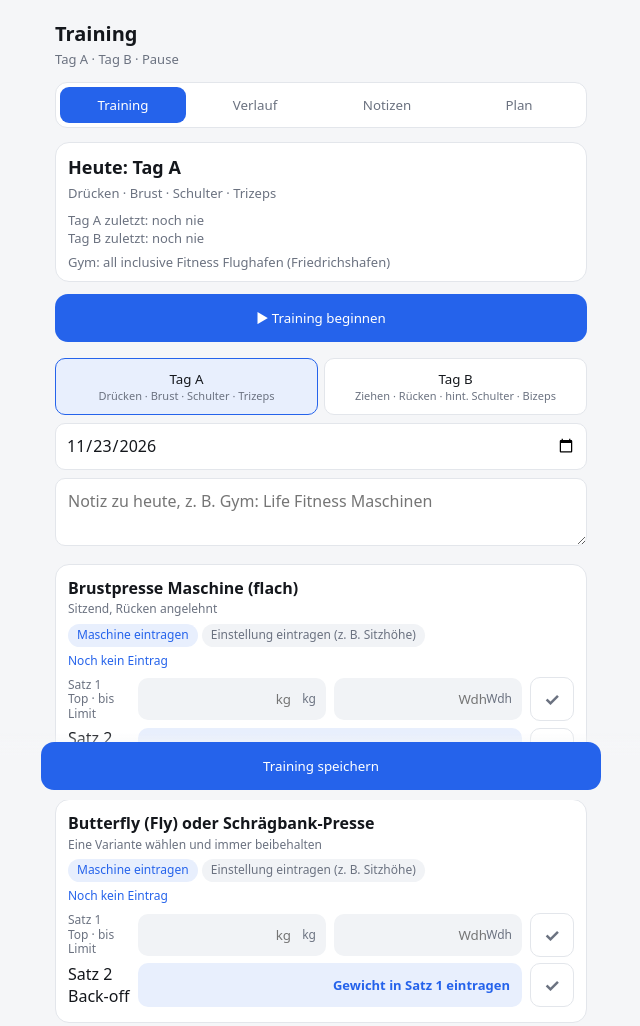
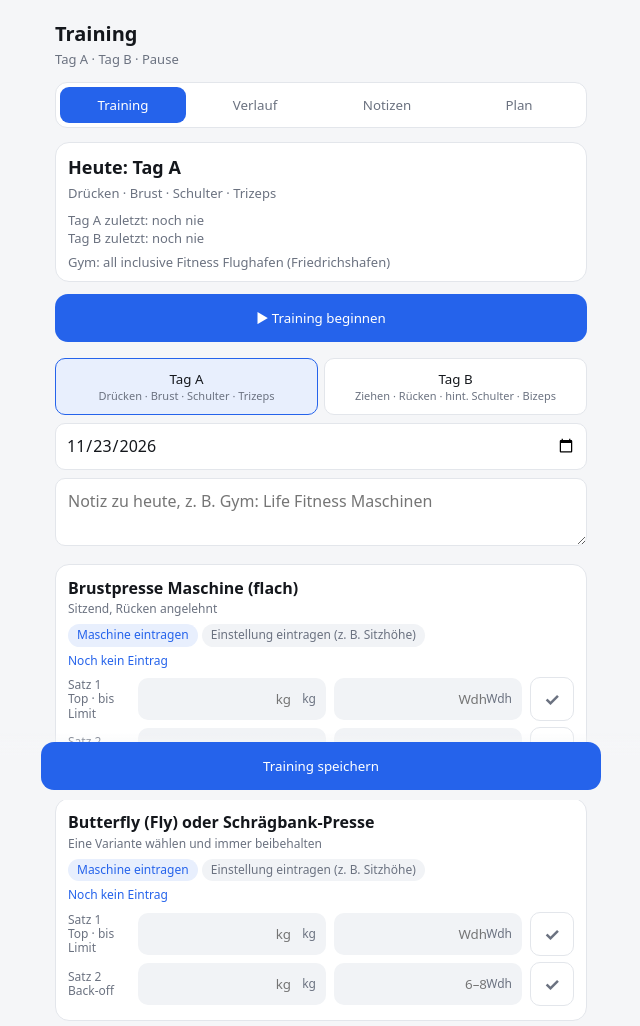
Before and after one commit to 2vb5zrktkj-cmd/Sport-log-, a plain HTML site: page index.html in a window 1280 px wide. Shown: the top 1026 px of the page, without its empty margins (319-959 px from the left). Drawn offline with Linux system fonts and the light colour scheme.

Commit message:
Back-off-Gewicht und Wdh anpassbar, wird mit gespeichert
Co-Authored-By: Claude Sonnet 5.5 <noreply@anthropic.com>
Claude-Session: https://claude.ai/code/session_01BuUhPxnFdva8pQqGBGarXw

```diff
--- a/index.html
+++ b/index.html
@@ -40,8 +40,6 @@ input[type=date]{padding:10px;border-radius:10px;border:1px solid var(--line);ba
 .last{font-size:12px;margin-top:6px;color:var(--acc)}
 .sets{margin-top:8px}
 .set{display:grid;grid-template-columns:62px 1fr 1fr 44px;gap:8px;align-items:center;margin-top:6px}
-.bo{display:grid;grid-template-columns:62px 1fr 44px;gap:8px;align-items:center;margin-top:6px}
-.bo.done .bov{opacity:.55}
 .bov{padding:10px 12px;border-radius:10px;background:var(--accsoft);color:var(--acc);font-weight:700;font-size:17px;text-align:right;min-height:44px;display:flex;align-items:center;justify-content:flex-end}
 .bov small{font-weight:500;font-size:12px;margin-left:6px;opacity:.8}
 .bohint{font-size:12px;color:var(--mute);margin-top:4px;min-height:0}
@@ -322,7 +320,7 @@ function renderForm(){
     const last=lastFor(e.id,id);
     const lastTxt=last?`Letztes Mal (${fmtDate(last.date)}): `+last.entries[e.id].map(s=>`${fmtKg(num(s.kg)||0)} × ${s.reps||"–"}`).join(" · "):"Noch kein Eintrag";
     const vals=(draft&&draft[e.id])||(cur&&cur.entries&&cur.entries[e.id])||[];
-    const v=vals[0]||{};
+    const v=vals[0]||{}, b=vals[1]||{};
     const ph=(last&&last.entries[e.id][0])||{};
     const rows=`<div class="set" data-ex="${e.id}" data-i="0">
         <div class="lbl">Satz 1<br>Top · bis Limit</div>
@@ -330,9 +328,10 @@ function renderForm(){
         <label><input inputmode="numeric" data-f="reps" value="${v.reps??""}" placeholder="${ph.reps??"Wdh"}"><span>Wdh</span></label>
         <button class="chk" type="button" aria-label="Satz fertig">✓</button>
       </div>
-      <div class="bo">
+      <div class="set bo" data-ex="${e.id}" data-i="1">
         <div class="lbl">Satz 2<br>Back-off</div>
-        <div class="bov" data-bov>–</div>
+        <label><input inputmode="decimal" data-f="kg" data-bokg value="${b.kg??""}" placeholder="kg"><span>kg</span></label>
+        <label><input inputmode="numeric" data-f="reps" value="${b.reps??""}" placeholder="6–8"><span>Wdh</span></label>
         <button class="chk" type="button" aria-label="Back-off fertig">✓</button>
       </div>
       <div class="bohint" data-boh></div>`;
@@ -345,7 +344,7 @@ function renderForm(){
     </div>`;
   }).join("")+'<div id="addExBox"><button class="btn2" id="addEx" style="margin:12px 0 0;color:var(--acc)">+ Übung hinzufügen</button></div>';
   $("#form").querySelectorAll("input").forEach(i=>i.addEventListener("input",()=>{dirty=true;resetSaveBtn()}));
-  $("#form").querySelectorAll(".card").forEach(updBo);
+  $("#form").querySelectorAll(".card").forEach(c=>updBo(c));
   $("#form").querySelectorAll("[data-add]").forEach(b=>b.onclick=()=>{
     const card=b.closest(".card"),sets=card.querySelector(".sets"),i=sets.children.length;
     const div=document.createElement("div");div.className="set";div.dataset.ex=b.dataset.add;div.dataset.i=i;
@@ -491,24 +490,27 @@ $("#form").addEventListener("click",e=>{
 });
 
 /* ---------- Back-off ---------- */
-function updBo(card){
-  const kg=num(card.querySelector('[data-f="kg"]').value), reps=num(card.querySelector('[data-f="reps"]').value);
-  const bov=card.querySelector("[data-bov]"), boh=card.querySelector("[data-boh]");
-  if(kg==null||kg<=0){bov.textContent="Gewicht in Satz 1 eintragen";bov.style.fontSize="13px";boh.textContent="";return}
+function updBo(card,fromBo){
+  const kg=num(card.querySelector('.set[data-i="0"] [data-f="kg"]').value), reps=num(card.querySelector('.set[data-i="0"] [data-f="reps"]').value);
+  const bi=card.querySelector("[data-bokg]"), boh=card.querySelector("[data-boh]");
+  if(fromBo)return;
+  if(kg==null||kg<=0){bi.placeholder="kg";boh.textContent="";bi.dataset.sug="";return}
   const r=(reps!=null&&reps>=1)?Math.min(reps,15):5;       // ohne Wdh: Annahme 5
   const rm=kg*(1+r/30);                                     // geschätztes 1RM (Epley)
   const r2=x=>Math.round(x/2.5)*2.5;
-  // Back-off: Gewicht für ~7 Wdh, minus ~10 % Ermüdung, zwischen 60 % und 100 % des Top-Gewichts
+  // Vorschlag: Gewicht für ~7 Wdh, minus ~10 % Ermüdung, zwischen 60 % und 100 % des Top-Gewichts
   const bo=Math.max(2.5,r2(Math.min(kg,Math.max(kg*0.6,rm/(1+7/30)*0.9))));
-  bov.style.fontSize="";
-  bov.innerHTML=`${fmtKg(bo)} kg<small>× 6–8 Wdh</small>`;
-  if(reps==null||reps<1){boh.textContent="Wdh eintragen, dann passt sich der Back-off an.";return}
-  const nxt=r2(rm/(1+5/30));
-  boh.textContent=nxt>kg?`Top-Satz war leicht: nächstes Mal ca. ${fmtKg(nxt)} kg für 4–6 Wdh.`
-    :nxt<kg?`Top-Satz war schwer: nächstes Mal ca. ${fmtKg(nxt)} kg für 4–6 Wdh.`
-    :"Gewicht passt, nächstes Mal halten (bei 6 Wdh steigern).";
+  bi.placeholder=fmtKg(bo);bi.dataset.sug=bo;
+  let t=`Back-off-Vorschlag: ${fmtKg(bo)} kg × 6–8 Wdh (Feld anpassen, wenn du anders machst).`;
+  if(reps!=null&&reps>=1){
+    const nxt=r2(rm/(1+5/30));
+    t+=nxt>kg?` Top-Satz war leicht: nächstes Mal ca. ${fmtKg(nxt)} kg.`
+      :nxt<kg?` Top-Satz war schwer: nächstes Mal ca. ${fmtKg(nxt)} kg.`
+      :" Gewicht passt, nächstes Mal halten (bei 6 Wdh steigern).";
+  }
+  boh.textContent=t;
 }
-$("#form").addEventListener("input",e=>{const c=e.target.closest(".card");if(c)updBo(c)});
+$("#form").addEventListener("input",e=>{const c=e.target.closest(".card");if(c)updBo(c,!!e.target.closest(".bo"))});
 
 /* ---------- Timer ---------- */
 let wRunning=false,wStart=0,wElapsed=0;
@@ -580,6 +582,7 @@ $("#form").addEventListener("click",e=>{
   const b=e.target.closest(".chk");if(!b)return;
   const row=b.closest(".set,.bo"),on=!row.classList.contains("done");
   row.classList.toggle("done",on);b.classList.toggle("on",on);
+  if(on&&row.classList.contains("bo")){const bi=row.querySelector("[data-bokg]");if(bi&&!bi.value.trim()&&bi.dataset.sug)bi.value=fmtKg(+bi.dataset.sug)}
   if(on)startRest();
 });
 
--- a/sw.js
+++ b/sw.js
@@ -1,4 +1,4 @@
-const C="training-v7";
+const C="training-v8";
 const FILES=["./","index.html","manifest.webmanifest","icon-180.png","icon-512.png"];
 self.addEventListener("install",e=>{e.waitUntil(caches.open(C).then(c=>c.addAll(FILES)).then(()=>self.skipWaiting()))});
 self.addEventListener("activate",e=>{e.waitUntil(caches.keys().then(k=>Promise.all(k.filter(x=>x!==C).map(x=>caches.delete(x)))).then(()=>self.clients.claim()))});
```
